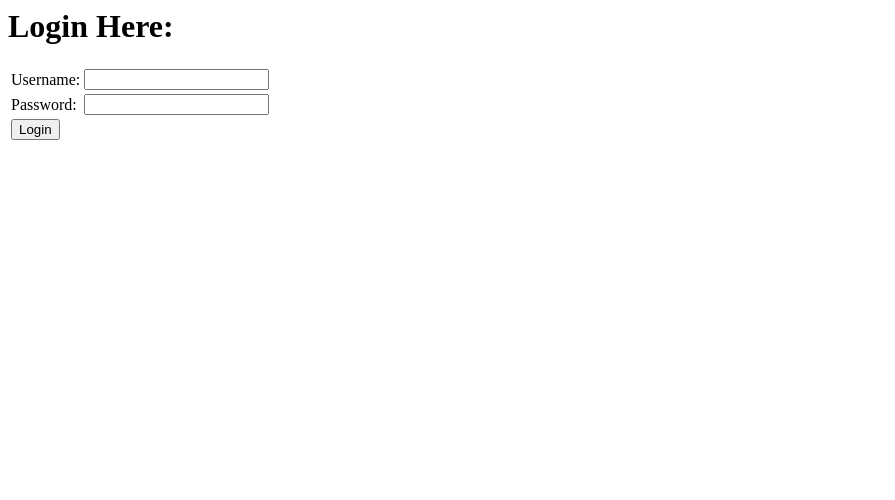
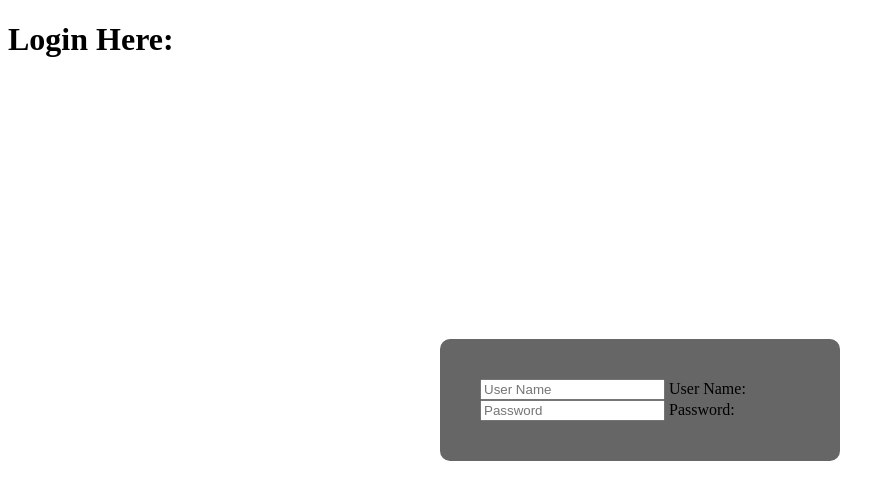
Before and after one commit to karlhickel/Database-Final-Project, a Django app: page /login/ in a window 1280 px wide. Shown: the top 500 px of the page, without its empty margins (0-895 px from the left). Run offline with Django 3.2, Linux system fonts and the light colour scheme.

Commit message:
Started Styling Login

```diff
--- /dev/null
+++ b/finance_manager/static/financeManager/css/auth.css
@@ -0,0 +1,20 @@
+/* Used for styling authentication components */
+
+.loginContainer {
+  position: absolute;
+  top: 50%;
+  left: 50%;
+  transform: translate(-50%, -50%);
+  width: 25rem;
+  padding: 2.5rem;
+  box-sizing: border-box;
+  background: rgba(0, 0, 0, 0.6);
+  border-radius: 0.625rem;
+}
+
+.loginContainer h2 {
+  margin: 0 0 1.875rem;
+  padding: 0;
+  color: #fff;
+  text-align: center;
+}
--- a/finance_manager/static/financeManager/python/forms.py
+++ b/finance_manager/static/financeManager/python/forms.py
@@ -9,5 +9,15 @@ from django import forms
 
 # for login.html
 class LoginForm(forms.Form):
-    userName = forms.CharField()
-    password = forms.CharField(widget=forms.PasswordInput())
+    userName = forms.CharField(widget=forms.TextInput(attrs={
+        'placeholder': 'User Name',
+        'name': 'userName',
+        'id': 'userName',
+        'class': 'floating'
+    }))
+    password = forms.CharField(widget=forms.PasswordInput(attrs={
+        'placeholder': 'Password',
+        'name': 'userName',
+        'id': 'userName',
+        'class': 'floating'
+    }))
--- a/finance_manager/templates/financeManager/login.html
+++ b/finance_manager/templates/financeManager/login.html
@@ -1,19 +1,28 @@
-{% block body %}
-<h1>Login Here:</h1>
+<!DOCTYPE html>
+<html lang="en" dir="ltr">
+  <head>
+    <meta charset="utf-8">
+    <meta name="viewport" content="width=device-width, initial-scale=1, shrink-to-fit=no">
 
-<form class="" action='userLogIn' method="post">
-  <table>
-    <tr>
-      <td>Username:</td>
-      <td>{{ form.userName }}</td>
-    </tr>
-    <tr>
-      <td>Password:</td>
-      <td>{{ form.password }}</td>
-    </tr>
-    <tr>
-      <td><input type="submit" name="submit" value="Login"></td>
-    </tr>
-  </table>
-</form>
-{% endblock body%}
+    <!-- Imports CSS -->
+    <link rel="stylesheet" type="text/css" href="/static/financeManager/css/auth.css" />
+
+    {% if title %}
+      <title>Database Project - {{ title }}</title>
+    {% else %}
+      <title>Database Project</title>
+    {% endif %}
+  </head>
+  <body>
+    <h1>Login Here:</h1>
+    <div class="loginContainer">
+      <form class="" action='userLogIn' method="post">
+          {{ form.userName }}
+          <label for="userName">User Name:</label>
+
+          {{ form.password }}
+          <label for="password">Password:</label>
+      </form>
+    </div>
+  </body>
+</html>
--- a/finance_manager/views.py
+++ b/finance_manager/views.py
@@ -8,16 +8,16 @@ from .static.financeManager.python.forms import LoginForm
 
 
 # create MySQL connection
-conn = SQLManager("mysql", "cpsc408", user="rene", password="databasePass", host="35.199.189.236", debug=False) # SQL
+conn = SQLManager("mysql", "FinalProject", user="rene", password="LNDz8ekX52GgTm5", host="35.199.189.236", debug=False) # SQL
 
 # get path for sql files
 sqlPath = os.path.join(os.getcwd(), "finance_manager", "static", "financeManager", "SQL")
 
 # execute sql
 # conn.execute(os.path.join(sqlPath, "test.sql"))
-data = conn.query("SELECT * from userTable", display=True)
-data = utils.df_to_dict(data)
-print(data)
+# data = conn.query("SELECT * from userTable", display=True)
+# data = utils.df_to_dict(data)
+# print(data)
 
 ### Functions for rendering each page ###
 
```
